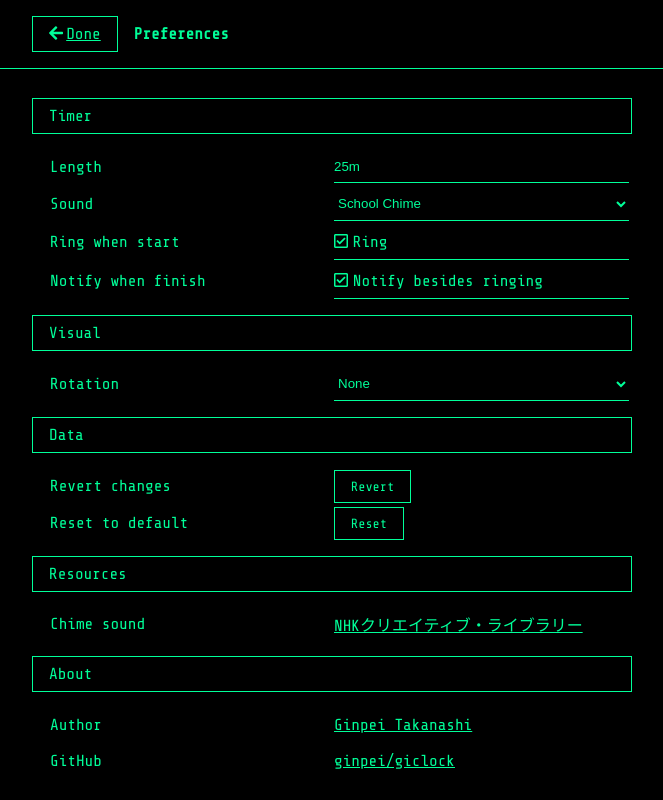
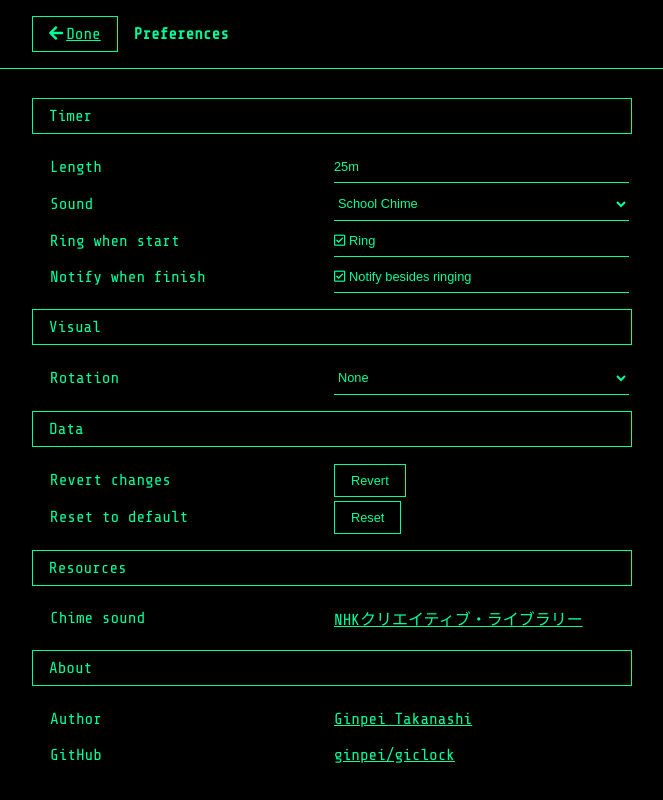
Before and after one commit to ginpei/giclock, a Nuxt app: page /preferences in a window 1280 px wide. Shown: the whole page, without its empty margins (308-971 px from the left). Built offline with nearby package versions, Linux system fonts and the light colour scheme.

Commit message:
emphasize form parts

```diff
--- a/components/PomodoroButton.vue
+++ b/components/PomodoroButton.vue
@@ -107,6 +107,10 @@ export default {
 <style lang="sass" scoped>
 .PomodoroButton
 
+.mainButton,
+.subButton
+  font-family: inherit
+
 .mainButton
   font-size: 5rem
   height: 70%
--- a/layouts/default.vue
+++ b/layouts/default.vue
@@ -29,6 +29,13 @@ select
   border-color: initial
   border-width: 1px
   color: var(--color-fg)
+
+label,
+button,
+input,
+select
+  font-family: Arial, sans-serif
+  font-size: 0.8em
 
 button
   border-style: solid
```
